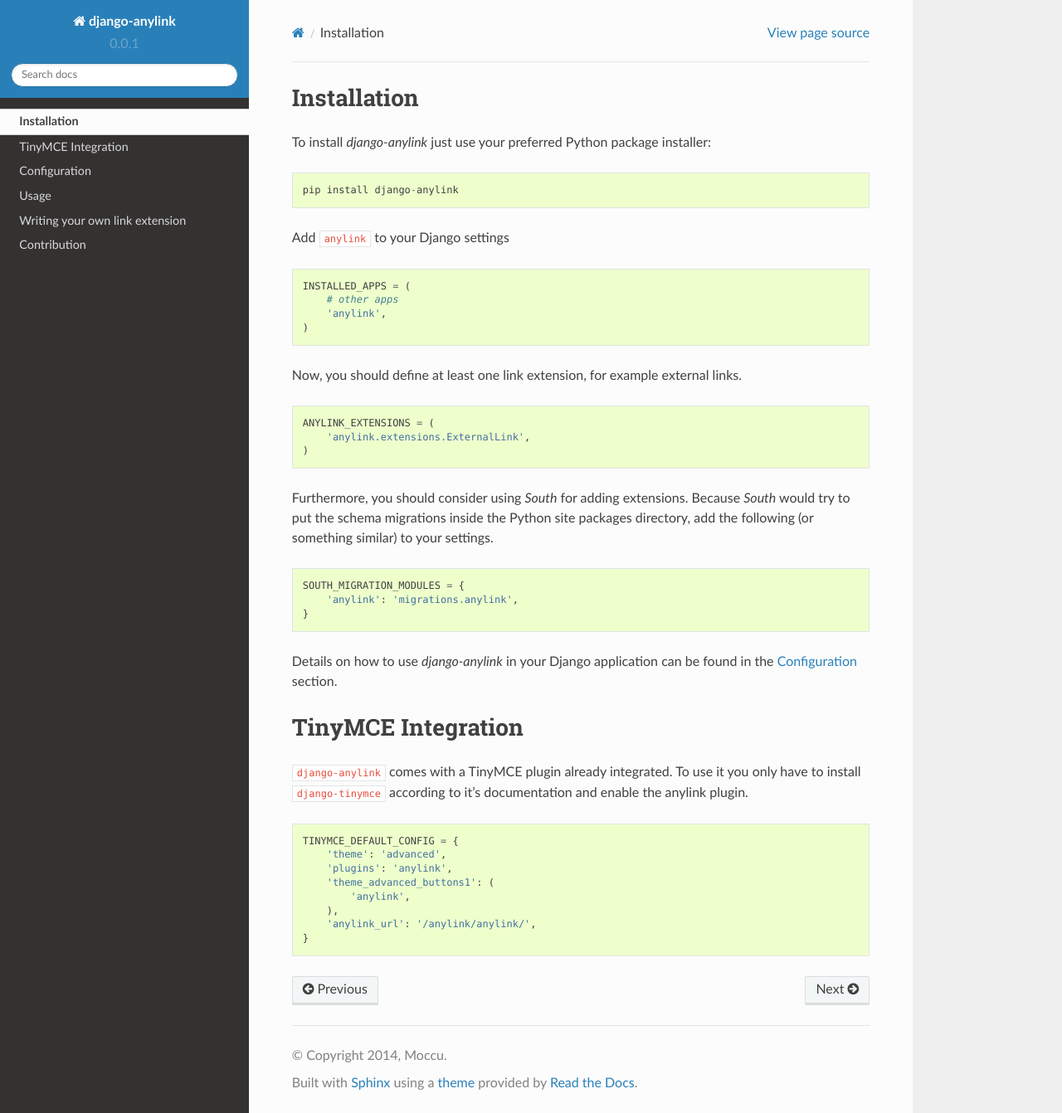
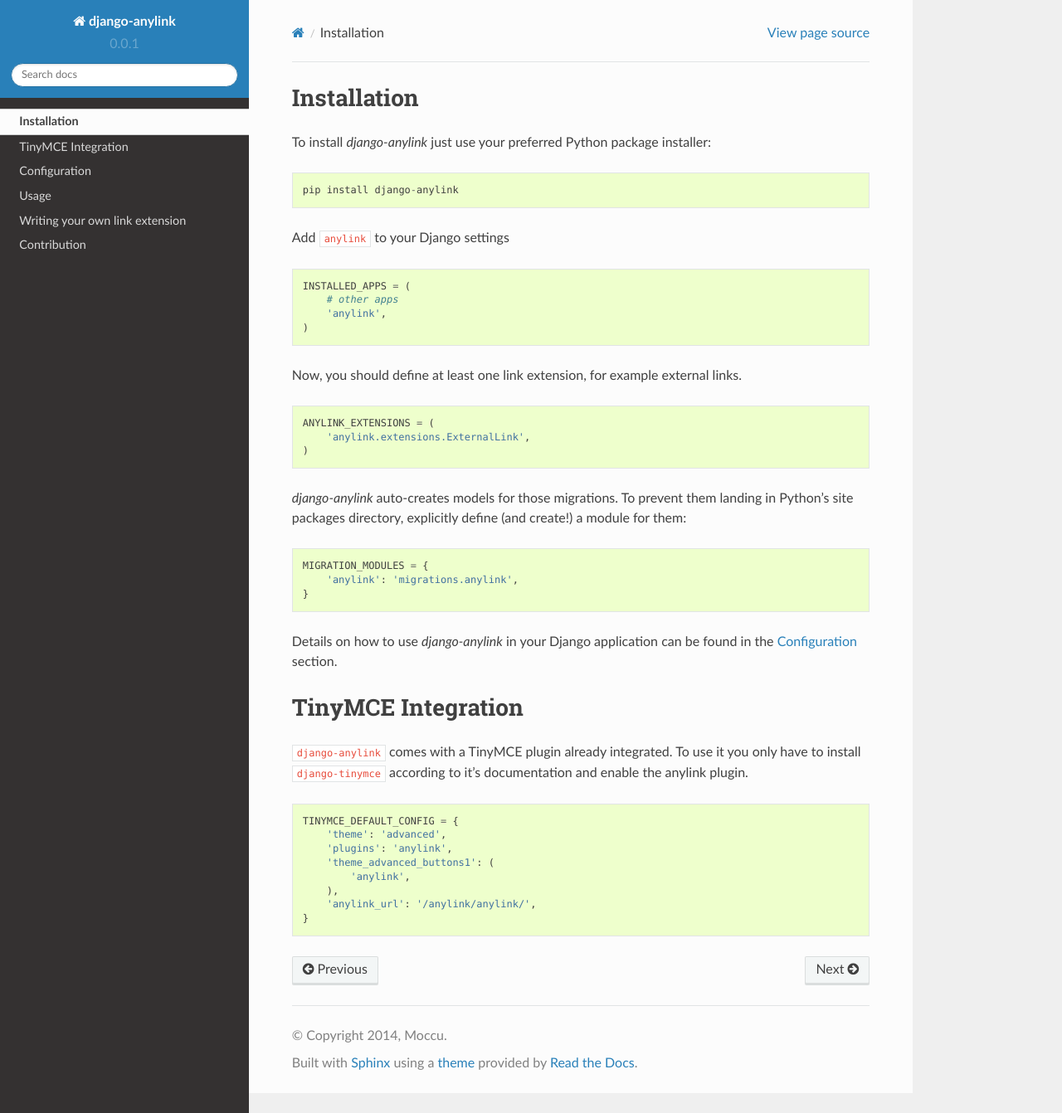
Before and after one commit to moccu/django-anylink, a Sphinx documentation site: the page built from docs/source/installation.rst, in a window 1280 px wide and 1342 px high. Shown: the whole window at 83% size. Built offline with Sphinx 7.4.7 and the Read the Docs theme 2.0.0, drawn with Linux system fonts in a browser that asks for light colours.

Commit message:
Update docs

```diff
--- a/docs/source/installation.rst
+++ b/docs/source/installation.rst
@@ -25,13 +25,12 @@ Now, you should define at least one link extension, for example external links.
         'anylink.extensions.ExternalLink',
     )
 
-Furthermore, you should consider using `South` for adding extensions.
-Because `South` would try to put the schema migrations inside the Python site
-packages directory, add the following (or something similar) to your settings.
+`django-anylink` auto-creates models for those migrations. To prevent them landing in
+Python's site packages directory, explicitly define (and create!) a module for them:
 
 .. code-block:: python
 
-    SOUTH_MIGRATION_MODULES = {
+    MIGRATION_MODULES = {
         'anylink': 'migrations.anylink',
     }
 
```
